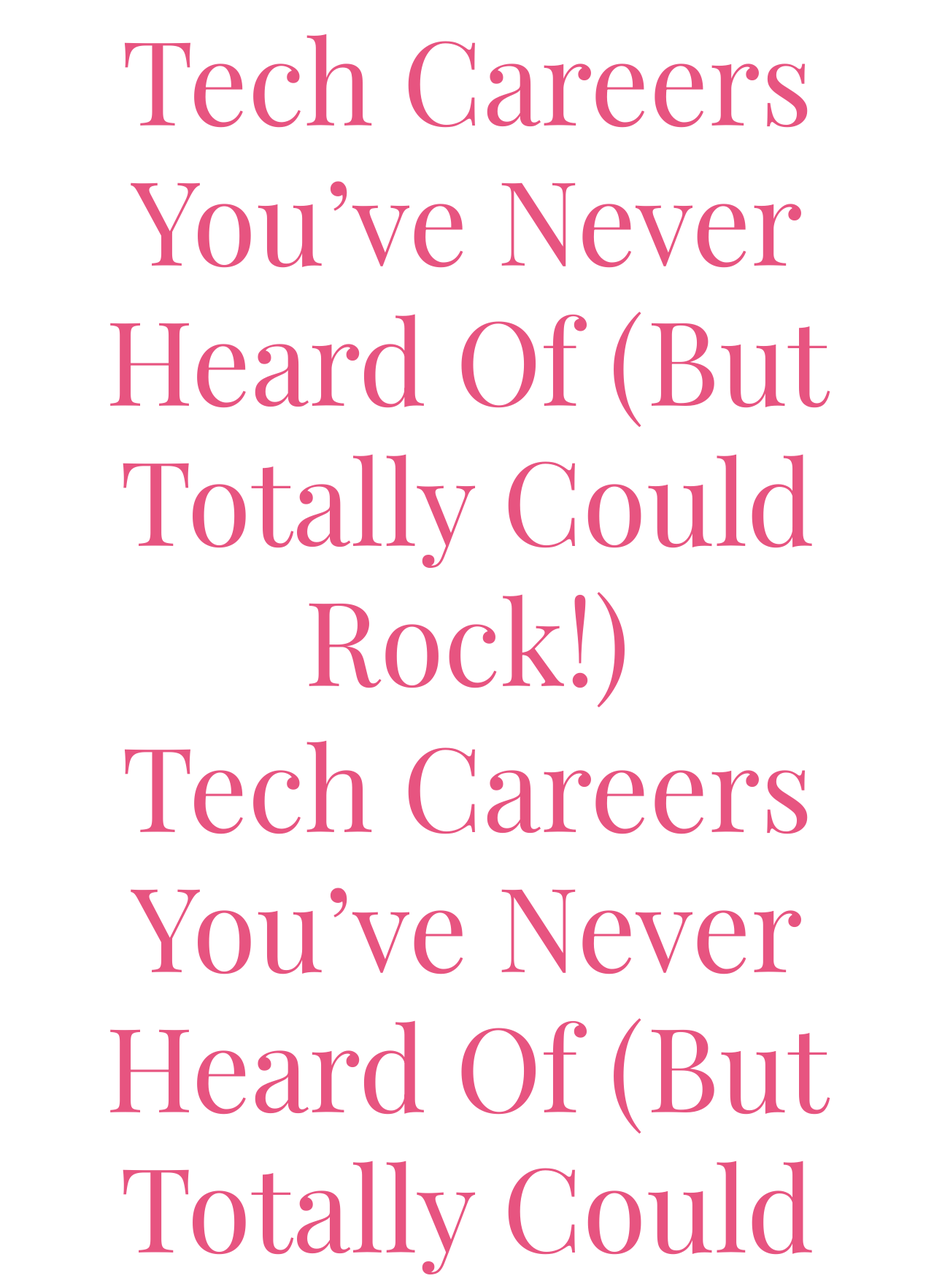
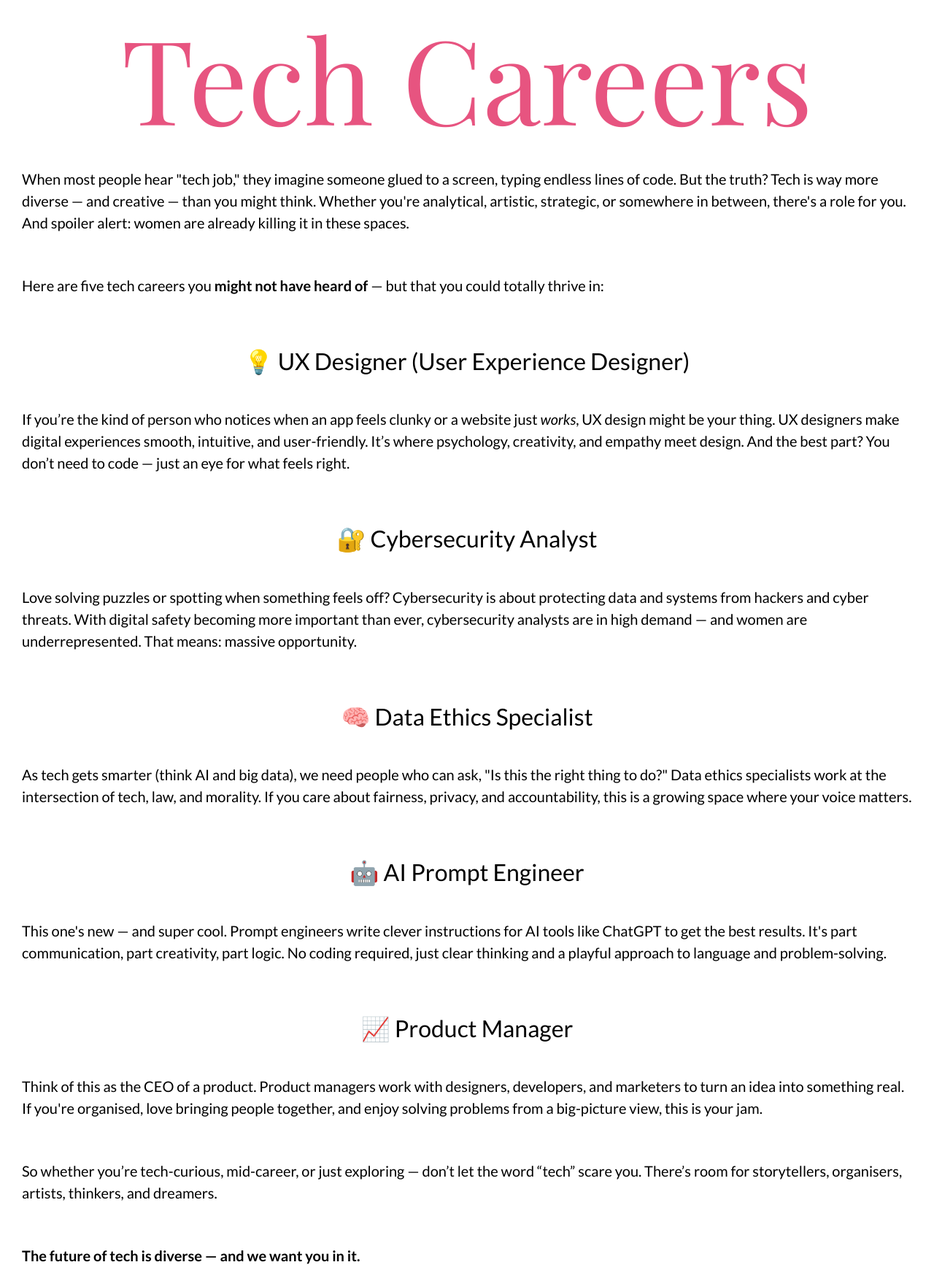
Before and after one commit to Keena1205/homework_week11, a Flask app: page /blog/tech-careers in a window 1280 px wide. Shown: the part 166-1921 px from the top of the page at 73% size. Run offline with Flask 3, Linux system fonts and the light colour scheme; some web fonts are replaced.

Commit message:
UPDATE: Styling

```diff
--- a/application/sample_data.py
+++ b/application/sample_data.py
@@ -1,5 +1,5 @@
 top_reads = [
-    {"id": "tech-careers", "title": "Tech Careers You’ve Never Heard Of (But Totally Could Rock!)",
+    {"id": "tech-careers", "title": "Tech Careers",
      "summary": "Discover exciting, lesser-known tech careers where creativity and curiosity thrive — and women are leading the way.",
      "image": "images/top1.jpg", "body": """
         <p>When most people hear "tech job," they imagine someone glued to a screen, typing endless lines of code. But the truth? Tech is way more diverse — and creative — than you might think. Whether you're analytical, artistic, strategic, or somewhere in between, there's a role for you. And spoiler alert: women are already killing it in these spaces.</p>
@@ -140,10 +140,11 @@
         </section>
      """},
 
-    {"id": "tech-careers", "title": "Tech Careers You’ve Never Heard Of (But Totally Could Rock!)",
+    {"id": "tech-careers", "title": "Tech Careers",
      "summary": "Discover exciting, lesser-known tech careers where creativity and curiosity thrive — and women are leading the way.",
      "image": "images/top1.jpg", "body": """
      <p>When most people hear "tech job," they imagine someone glued to a screen, typing endless lines of code. But the truth? Tech is way more diverse — and creative — than you might think. Whether you're analytical, artistic, strategic, or somewhere in between, there's a role for you. And spoiler alert: women are already killing it in these spaces.</p>
+
 
           <p>Here are five tech careers you <strong>might not have heard of</strong> — but that you could totally thrive in:</p>
 
--- a/application/static/main_styles.css
+++ b/application/static/main_styles.css
@@ -27,6 +27,9 @@
       color: #000000; /* black text */
       text-align: center;
       font-size: 2em;
+      margin-bottom: 25px;
+      margin-top: 50px;
+
 
     }
     p {
--- a/application/templates/blog_detail.html
+++ b/application/templates/blog_detail.html
@@ -3,8 +3,8 @@
 {% block title %}{{ blog.title }} | The Girl Tech Blog{% endblock %}
 
 {% block body_content %}
-<h1>{{ blog.title }}</h1>
-<img src="{{ url_for('static', filename=blog.image) }}" class="img-fluid my-3" alt="{{ blog.title }}">
+<!--<h1>{{ blog.title }}</h1>-->
+<!--<img src="{{ url_for('static', filename=blog.image) }}" class="img-fluid my-3" alt="{{ blog.title }}">-->
 
 <div class="blog-body">
     {{ blog.body | safe }}
--- a/application/templates/home.html
+++ b/application/templates/home.html
@@ -3,11 +3,11 @@
 
 <h1>Welcome to Girl Tech</h1>
 
-<p>Where innovation meets empowerment.</p>
+<h2>Where innovation meets empowerment.</h2>
 
 <p>Girl Tech is your go-to space for all things tech—designed with curious, creative, and driven women in mind. Whether you're a coder, gamer, engineer, or just tech-curious, this is your digital home. Dive into tutorials, explore the latest trends, and get inspired by women shaping the future of technology. Because tech isn’t just for guys; it’s for you too.</p>
 
-<hr>
+
 
 <!--Blog section-->
 <h2>Read our blog</h2>
```
